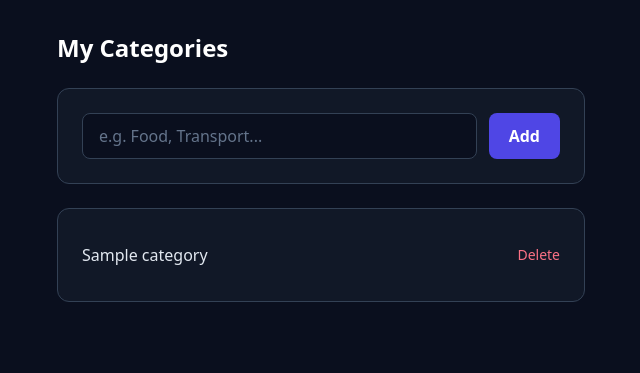
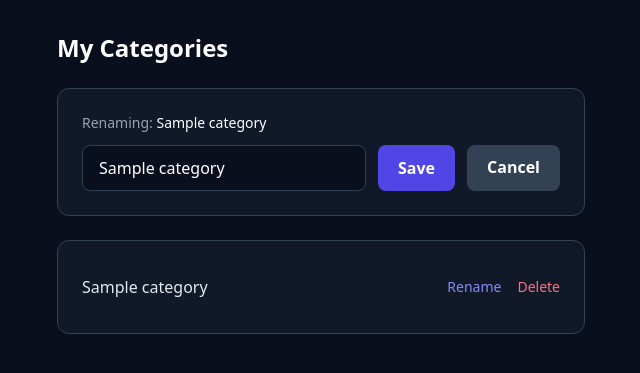
Before and after one commit to lolgamebot/money-tracker, a PHP site: page /categories.php?edit=1 in a window 1280 px wide. Shown: the part 61-434 px from the top of the page, without its empty margins (319-959 px from the left). Run offline with PHP 8.4, Linux system fonts and the light colour scheme; the visitor is signed in with stand-in values (Sample User, id 1); tables that the repository leaves empty hold one stand-in row (values such as "Sample post"); some libraries are stand-ins or nearby versions.

Commit message:
added rename category name

```diff
--- a/categories.php
+++ b/categories.php
@@ -6,6 +6,7 @@ requireLogin();
 
 $userId = $_SESSION["user_id"];
 
+// Handle delete
 if (isset($_GET["delete"])) {
     $categoryId = $_GET["delete"];
     $deleteCategory = $pdo->prepare("DELETE FROM categories WHERE id = ? AND user_id = ?");
@@ -14,7 +15,30 @@ if (isset($_GET["delete"])) {
     exit;
 }
 
-if ($_SERVER["REQUEST_METHOD"] == "POST") {
+// Handle rename
+if (isset($_GET["edit"]) && $_SERVER["REQUEST_METHOD"] == "POST") {
+    $categoryId = $_GET["edit"];
+    $newName = $_POST["name"];
+
+    if (empty($newName)) {
+        $error = "Category name cannot be empty!";
+    } else {
+        $checkDuplicate = $pdo->prepare("SELECT * FROM categories WHERE name = ? AND user_id = ? AND id != ?");
+        $checkDuplicate->execute([$newName, $userId, $categoryId]);
+        $duplicate = $checkDuplicate->fetch();
+
+        if ($duplicate) {
+            $error = "Category name already exists!";
+        } else {
+            $updateCategory = $pdo->prepare("UPDATE categories SET name = ? WHERE id = ? AND user_id = ?");
+            $updateCategory->execute([$newName, $categoryId, $userId]);
+            $success = "Category renamed!";
+        }
+    }
+}
+
+// Handle add
+if (!isset($_GET["edit"]) && $_SERVER["REQUEST_METHOD"] == "POST") {
     $categoryName = $_POST["name"];
 
     if (empty($categoryName)) {
@@ -37,6 +61,14 @@ if ($_SERVER["REQUEST_METHOD"] == "POST") {
 $getCategories = $pdo->prepare("SELECT * FROM categories WHERE user_id = ? ORDER BY name ASC");
 $getCategories->execute([$userId]);
 $categories = $getCategories->fetchAll();
+
+// Fetch category being edited if any
+$editingCategory = null;
+if (isset($_GET["edit"])) {
+    $getEditing = $pdo->prepare("SELECT * FROM categories WHERE id = ? AND user_id = ?");
+    $getEditing->execute([$_GET["edit"], $userId]);
+    $editingCategory = $getEditing->fetch();
+}
 ?>
 
 <!DOCTYPE html>
@@ -62,17 +94,35 @@ $categories = $getCategories->fetchAll();
             <div class="bg-emerald-500/10 border border-emerald-500/30 text-emerald-400 rounded-lg px-4 py-3 mb-6 text-sm"><?= $success ?></div>
         <?php endif; ?>
 
+        <!-- Add or Edit Form -->
         <div class="bg-[#111827] rounded-xl border border-slate-700 p-6 mb-6">
+            <?php if ($editingCategory): ?>
+                <p class="text-sm text-slate-400 mb-3">Renaming: <span class="text-white font-medium"><?= $editingCategory["name"] ?></span></p>
+                <form action="categories.php?edit=<?= $editingCategory["id"] ?>" method="POST" class="flex gap-3">
+                    <input type="text" name="name" value="<?= $editingCategory["name"] ?>" required
+                        class="flex-1 bg-[#0a0f1e] border border-slate-700 rounded-lg px-4 py-2.5 text-white placeholder-slate-500 focus:outline-none focus:border-indigo-500 focus:ring-1 focus:ring-indigo-500">
+                    <button type="submit"
+                        class="bg-indigo-600 hover:bg-indigo-500 text-white font-semibold px-5 py-2.5 rounded-lg transition-colors">
+                        Save
+                    </button>
+                    <a href="categories.php"
+                        class="bg-slate-700 hover:bg-slate-600 text-white font-semibold px-5 py-2.5 rounded-lg transition-colors">
+                        Cancel
+                    </a>
+                </form>
+            <?php else: ?>
                 <form action="categories.php" method="POST" class="flex gap-3">
-                <input type="text" name="name" placeholder="e.g. Food, Transport..." required
+                    <input type="text" name="name" placeholder="e.g. Food, Salary..." required
                         class="flex-1 bg-[#0a0f1e] border border-slate-700 rounded-lg px-4 py-2.5 text-white placeholder-slate-500 focus:outline-none focus:border-indigo-500 focus:ring-1 focus:ring-indigo-500">
                     <button type="submit"
                         class="bg-indigo-600 hover:bg-indigo-500 text-white font-semibold px-5 py-2.5 rounded-lg transition-colors">
                         Add
                     </button>
                 </form>
+            <?php endif; ?>
         </div>
 
+        <!-- Category List -->
         <div class="bg-[#111827] rounded-xl border border-slate-700 p-6">
             <?php if (count($categories) === 0): ?>
                 <p class="text-slate-400 text-sm">No categories yet. Add one above!</p>
@@ -81,9 +131,13 @@ $categories = $getCategories->fetchAll();
                     <?php foreach ($categories as $category): ?>
                         <div class="flex items-center justify-between py-2.5 border-b border-slate-800 last:border-0">
                             <span class="text-slate-200"><?= $category["name"] ?></span>
+                            <div class="flex gap-4">
+                                <a href="categories.php?edit=<?= $category["id"] ?>"
+                                   class="text-indigo-400 hover:text-indigo-300 text-sm transition-colors">Rename</a>
                                 <a href="categories.php?delete=<?= $category["id"] ?>"
                                    onclick="return confirm('Delete this category?')"
                                    class="text-rose-400 hover:text-rose-300 text-sm transition-colors">Delete</a>
+                            </div>
                         </div>
                     <?php endforeach; ?>
                 </div>
```
Lines whose indentation alone changed are shown as unchanged.
